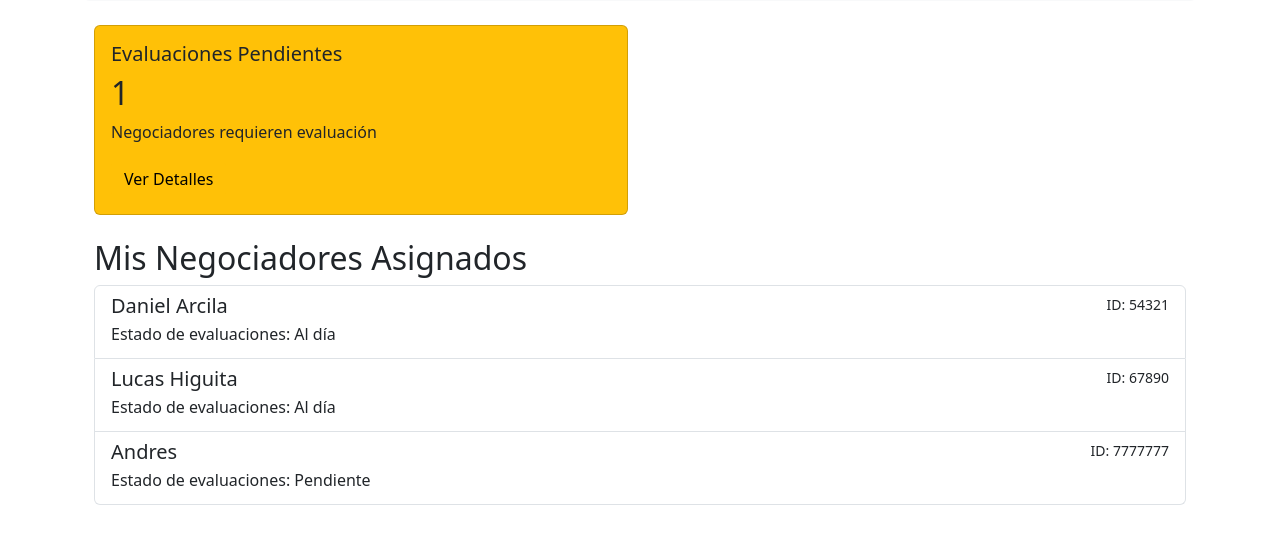
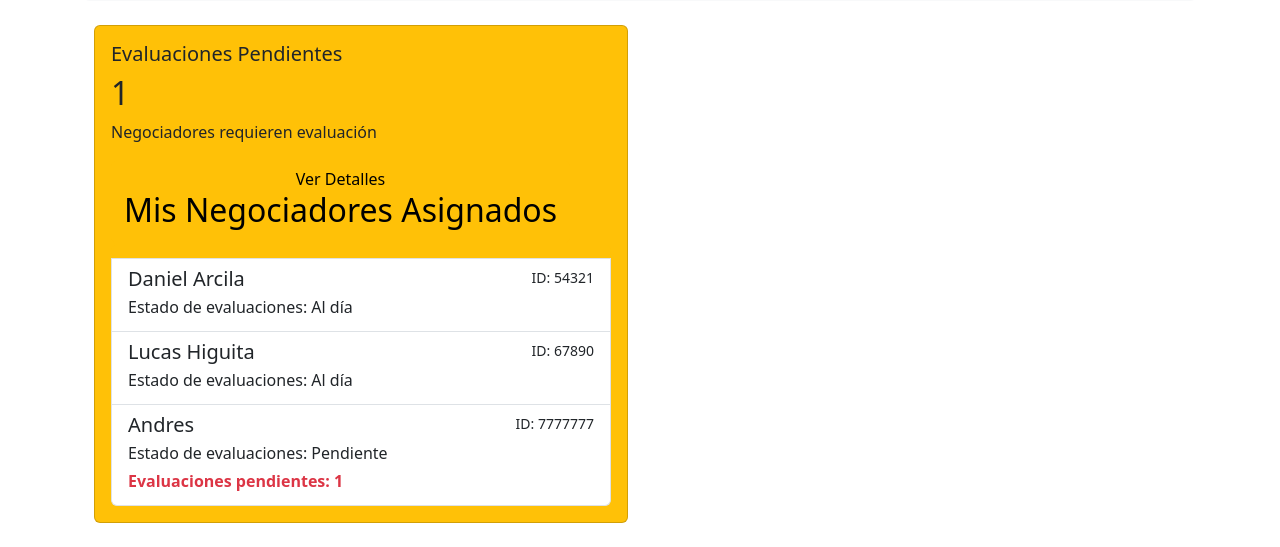
Before and after one commit to lhiguitab/Vision_Gerencial_360, a Django app: page /lider/ in a window 1280 px wide. Shown: the part 309-856 px from the top of the page. Before the commit the page ends 814 px from the top, so only its background shows below. Run offline with Django 5.2, Linux system fonts and the light colour scheme; a user stored in the database is signed in; data comes from the database, SQL or seed files in the repository.

Commit message:
HU 03 and HU 04 were refined

```diff
--- a/accounts/models.py
+++ b/accounts/models.py
@@ -70,25 +70,30 @@ class User(AbstractBaseUser, PermissionsMixin):
 
     def get_negotiators_with_pending_evaluations(self):
         """
-        Retorna los negociadores de este líder que tienen evaluaciones pendientes
+        Retorna los negociadores de este líder que tienen evaluaciones pendientes y cuántas pendientes tienen
         """
         negotiators = self.negotiators.all()
         pending_negotiators = []
-
         for negotiator in negotiators:
-            if negotiator.get_evaluation_status == "Pendiente":
-                last_evaluation = negotiator.evaluations.order_by('-date').first()
-                days_since_last = None
-
-                if last_evaluation:
-                    days_since_last = (timezone.now() - last_evaluation.date).days
-
+            # Definir la lógica de "pendiente": si nunca ha sido evaluado o si la última evaluación fue hace más de 6 meses
+            last_evaluation = negotiator.evaluations.order_by('-date').first()
+            days_since_last = None
+            pending_count = 0
+            if not last_evaluation:
+                # Nunca ha sido evaluado, cuenta como 1 pendiente
+                pending_count = 1
+            else:
+                days_since_last = (timezone.now() - last_evaluation.date).days
+                # Si han pasado más de 180 días desde la última evaluación, cuenta como 1 pendiente
+                if days_since_last > 180:
+                    pending_count = 1
+            if pending_count > 0:
                 pending_negotiators.append({
                     'negotiator': negotiator,
                     'last_evaluation_date': last_evaluation.date if last_evaluation else None,
-                    'days_since_last': days_since_last
+                    'days_since_last': days_since_last,
+                    'pending_count': pending_count
                 })
-
         return pending_negotiators
 
 class AllowedCedula(models.Model):
--- a/accounts/views.py
+++ b/accounts/views.py
@@ -209,9 +209,14 @@ def administrativo_dashboard_view(request):
 def negotiator_detail_view(request, cedula):
     negotiator = get_object_or_404(Negotiator, cedula=cedula, leader=request.user)
     last_evaluation = Evaluation.objects.filter(negotiator=negotiator).order_by('-date').first()
-
+    # Evaluación en progreso: menos de 7 días desde la última
+    recent_evaluation = negotiator.evaluations.filter(
+        date__gte=timezone.now() - timezone.timedelta(days=7)
+    ).first()
     context = {
         'negotiator': negotiator,
-        'last_evaluation': last_evaluation
+        'last_evaluation': last_evaluation,
+        'has_recent_evaluation': recent_evaluation is not None,
+        'recent_evaluation': recent_evaluation
     }
     return render(request, 'accounts/negotiator_detail.html', context)
--- a/templates/accounts/lider_dashboard.html
+++ b/templates/accounts/lider_dashboard.html
@@ -26,13 +26,13 @@
                         <p class="card-text">Negociadores requieren evaluación</p>
                         <a href="{% url 'pending_evaluations' %}" class="btn btn-warning">
                             Ver Detalles
-                        </a>
+            {% else %}
+                <div class="card bg-success text-white mb-4">
+                    <div class="card-body">
+                        <h5 class="card-title">¡Felicidades!</h5>
+                        <p class="card-text fw-bold">Todos los negociadores están al día. No hay evaluaciones pendientes.</p>
                     </div>
                 </div>
-            </div>
-        </div>
-    {% else %}
-        <div class="row mb-4">
             <div class="col-md-6">
                 <div class="card bg-success text-white">
                     <div class="card-body">
@@ -57,6 +57,12 @@
                         <small>ID: {{ negotiator.cedula }}</small>
                     </div>
                     <p class="mb-1">Estado de evaluaciones: {{ negotiator.get_evaluation_status }}</p>
+                    <!-- Mostrar número de evaluaciones pendientes si aplica -->
+                    {% for item in pending_negotiators %}
+                        {% if item.negotiator.id == negotiator.id %}
+                            <p class="mb-1 text-danger fw-bold">Evaluaciones pendientes: {{ item.pending_count }}</p>
+                        {% endif %}
+                    {% endfor %}
                 </a>
             {% endfor %}
         </div>
```
Also changed, not shown: templates/accounts/negotiator_detail.html (+9 -3 lines).
